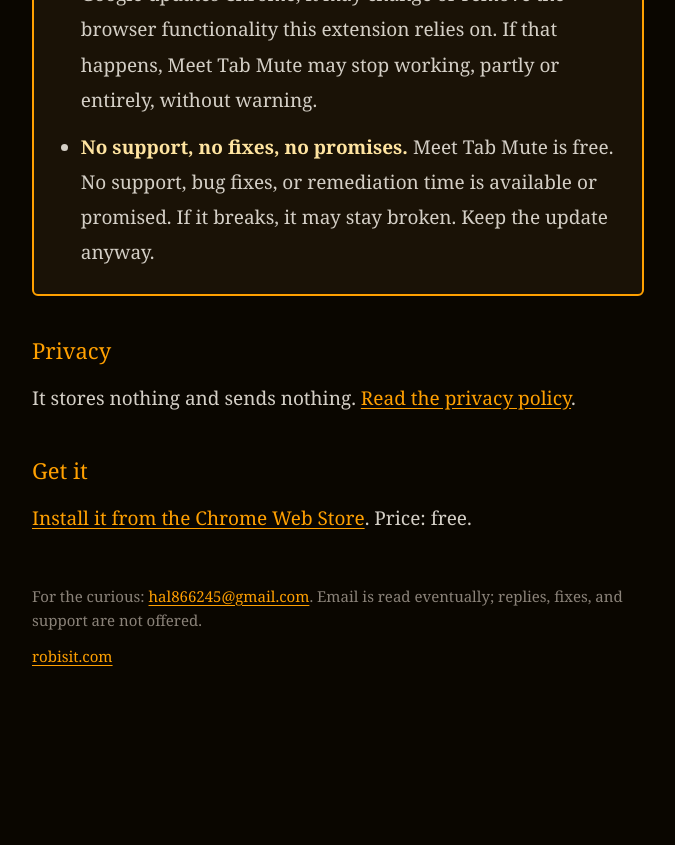
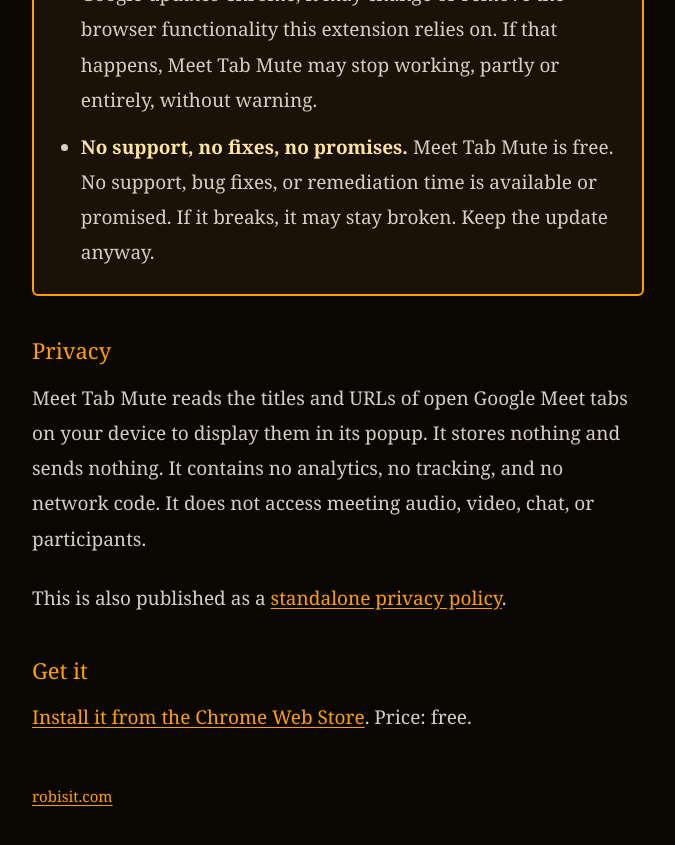
Before and after one commit to RobBrown/robisit, a Jekyll site: the page built from meet-tab-mute/index.html, in a window 1280 px wide and 900 px high, scrolled down 2487 px. Shown: the top 845 px of the window, without its empty margins (302-977 px from the left). Built offline with Jekyll 4.4.1, drawn with Linux system fonts in a browser that asks for light colours; before the commit the page ends 3247 px from its top, so only the background shows below that.

Commit message:
feat: inline privacy policy on Meet Tab Mute page and remove email from it

```diff
--- a/meet-tab-mute/index.html
+++ b/meet-tab-mute/index.html
@@ -96,13 +96,13 @@
 </section>
 
 <h2>Privacy</h2>
-<p>It stores nothing and sends nothing. <a href="/meet-tab-mute/privacy/">Read the privacy policy</a>.</p>
+<p>Meet Tab Mute reads the titles and URLs of open Google Meet tabs on your device to display them in its popup. It stores nothing and sends nothing. It contains no analytics, no tracking, and no network code. It does not access meeting audio, video, chat, or participants.</p>
+<p>This is also published as a <a href="/meet-tab-mute/privacy/">standalone privacy policy</a>.</p>
 
 <h2>Get it</h2>
 <p><a href="https://chromewebstore.google.com/detail/kbfpaoffonoffmkfidkhbplmoaebnikl?utm_source=item-share-cb" target="_blank" rel="noopener">Install it from the Chrome Web Store</a>. Price: free.</p>
 
 <footer>
-<p>For the curious: <a href="mailto:hal866245@gmail.com">hal866245@gmail.com</a>. Email is read eventually; replies, fixes, and support are not offered.</p>
 <p><a href="/">robisit.com</a></p>
 </footer>
 </main>
```
